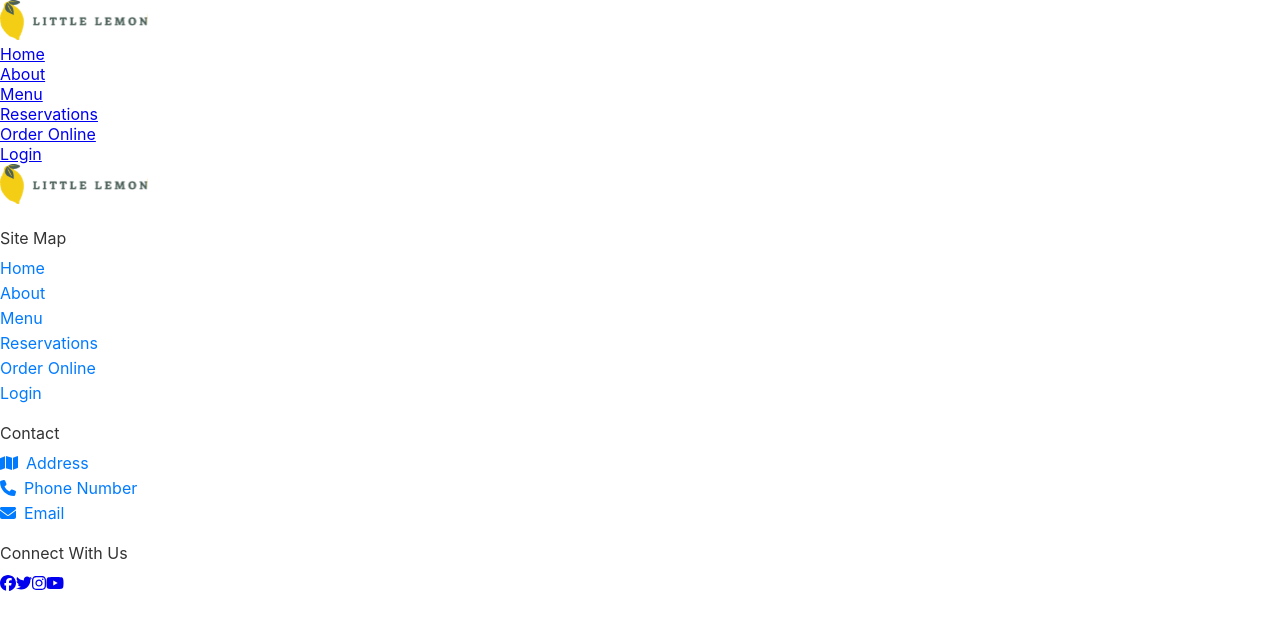
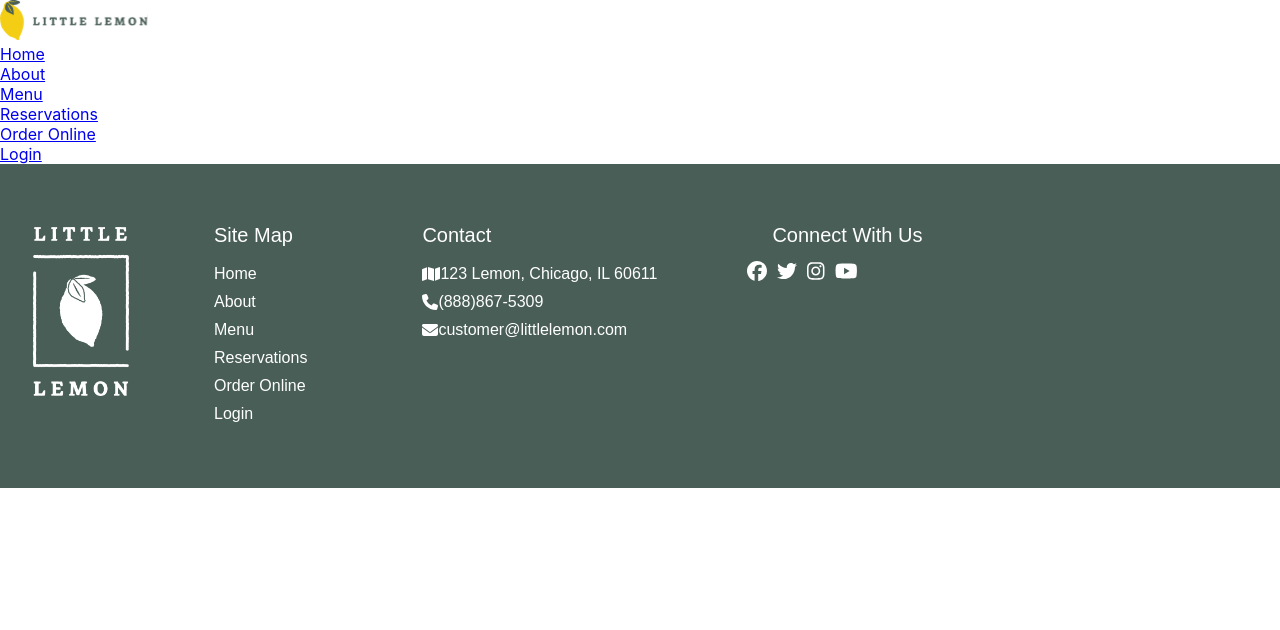
Before and after one commit to coco390/capstone-project, a React (Create React App) app: page / in a window 1280 px wide. Shown: the top 630 px of the page. Built offline with nearby package versions, Linux system fonts and the light colour scheme.

Commit message:
cleaned up CSS code

```diff
--- a/src/Components/Footer.js
+++ b/src/Components/Footer.js
@@ -1,6 +1,6 @@
 import React from "react";
 import styles from './footer.module.css'
-import logo from "../Images/Logo.svg";
+import logo from "../Images/logowhite.PNG";
 import { FontAwesomeIcon } from "@fortawesome/react-fontawesome";
 import {
     faYoutube,
@@ -13,40 +13,45 @@ import { faEnvelope,
          faPhone, } from '@fortawesome/free-solid-svg-icons';
 
          const Footer = () => {
-    return(
-        <footer className={styles.footercontainer}>
+            return (
+                <footer className={styles.footerContainer}>
+                        <div className={styles.footerlogo}>
                              <img src={logo} alt="Little Lemon Logo" />
+                         </div>
                         <div className={styles.footerNav}>
-                        <p className={styles.footerText}>Site Map</p>
+                            <p className={styles.footerHead}>Site Map</p>
                             <a href="/" className={styles.footerItem}>Home</a>
-                         <a href="/" className={styles.footerItem}>About</a>
-                         <a href="/" className={styles.footerItem}>Menu</a>
-                         <a href="/" className={styles.footerItem}>Reservations</a>
-                         <a href="/" className={styles.footerItem}>Order Online</a>
-                         <a href="/" className={styles.footerItem}>Login</a>
+                            <a href="/about" className={styles.footerItem}>About</a>
+                            <a href="/menu" className={styles.footerItem}>Menu</a>
+                            <a href="/reservations" className={styles.footerItem}>Reservations</a>
+                            <a href="/order-online" className={styles.footerItem}>Order Online</a>
+                            <a href="/login" className={styles.footerItem}>Login</a>
                         </div>
                         <div className={styles.footerContact}>
                             <p className={styles.footerHead}>Contact</p>
                             <a href="/" className={styles.footerItem}>
-                        <FontAwesomeIcon icon={faMap}/>Address</a>
+                                <FontAwesomeIcon icon={faMap}  />123 Lemon, Chicago, IL 60611
+                            </a>
                             <a href="/" className={styles.footerItem}>
-                        <FontAwesomeIcon icon={faPhone}/>Phone Number</a>
-                        <a href="mailto:customer@littlelemon.com" className={styles.footerItem} >
-                        <FontAwesomeIcon icon={faEnvelope}/>Email</a>
+                                <FontAwesomeIcon icon={faPhone} /> (888)867-5309
+                            </a>
+                            <a href="mailto:customer@littlelemon.com" className={styles.footerItem}>
+                                <FontAwesomeIcon icon={faEnvelope} /> customer@littlelemon.com
+                            </a>
                         </div>
-                <div className="social-container">
+                        <div className={styles.footerSocial}>
                             <p className={styles.footerHead}>Connect With Us</p>
                             <a href="https://www.facebook.com" className={`${styles.social} ${styles.facebook}`}>
-                            <FontAwesomeIcon icon={faFacebook} size="1x" />
+                                <FontAwesomeIcon icon={faFacebook} />
                             </a>
-                        <a href="https://www.x.com" className={`${styles.social} ${styles.instagram}`}>
-                            <FontAwesomeIcon icon={faTwitter} size="1x" />
+                            <a href="https://www.twitter.com" className={`${styles.social} ${styles.twitter}`}>
+                                <FontAwesomeIcon icon={faTwitter}/>
                             </a>
                             <a href="https://www.instagram.com" className={`${styles.social} ${styles.instagram}`}>
-                            <FontAwesomeIcon icon={faInstagram} size="1x" />
+                                <FontAwesomeIcon icon={faInstagram} />
                             </a>
                             <a href="https://www.youtube.com" className={`${styles.social} ${styles.youtube}`}>
-                            <FontAwesomeIcon icon={faYoutube} size="1x" />
+                                <FontAwesomeIcon icon={faYoutube} />
                             </a>
                         </div>
                 </footer>
--- a/src/Components/footer.module.css
+++ b/src/Components/footer.module.css
@@ -1,46 +1,58 @@
 /*Footer Styling*/
-/* footer.module.css */
+
+footer {
+	font-family: 'Karla', sans-serif;
+	font-size: 20px;
+	font-weight: 500;
+    width: 100vw;
+    height: auto;
+    color: white;
+}
+
 .footerContainer {
-    background-color: #f8f9fa;
+    display: flex;
     padding: 20px;
-    border-top: 1px solid #e7e7e7;
-    text-align: center;
+    background-color: #495E57;
+}
+
+.footerlogo {
+    padding-top: 2.1rem;
+
+}
+
+.footerHead {
+    padding-bottom: 13px;
+    padding-left: 30px;
+}
+
+.footerItem {
+    display: flex;
+    align-items: center;
+    color: white;
+    text-decoration: none;
+    font-size: 16px;
+    padding: 5px;
+    padding-left: 30px;
+}
+
+.footerItem:hover {
+    color: #F4CE14;
 }
 
 .footerNav,
 .footerContact,
-.socialContainer {
-    margin: 20px 0;
+.footerSocial {
+    padding: 20px;
+    margin: 20px;
 }
 
-.footerText,
-.footerHead {
-    font-size: 16px;
-    margin-bottom: 10px;
-    color: #333;
+.social {
+    color: white;
+    padding: 5px;
 }
 
-.footerItem {
-    color: #007bff;
-    text-decoration: none;
-    margin: 5px 0;
-    display: block;
+.social:hover{
+    color: #F4CE14;
 }
 
-.footerItem:hover {
-    text-decoration: underline;
-}
-
-.footerItem svg {
-    margin-right: 8px;
-}
-
-.socialContainer a {
-    margin: 0 10px;
-    color: #007bff;
-    text-decoration: none;
-}
-
-.socialContainer a:hover {
-    color: #0056b3;
-}
+/*Media Queries*/
```
Also changed, not shown: src/Images/logowhite.PNG (added). Lines whose indentation alone changed are shown as unchanged.
